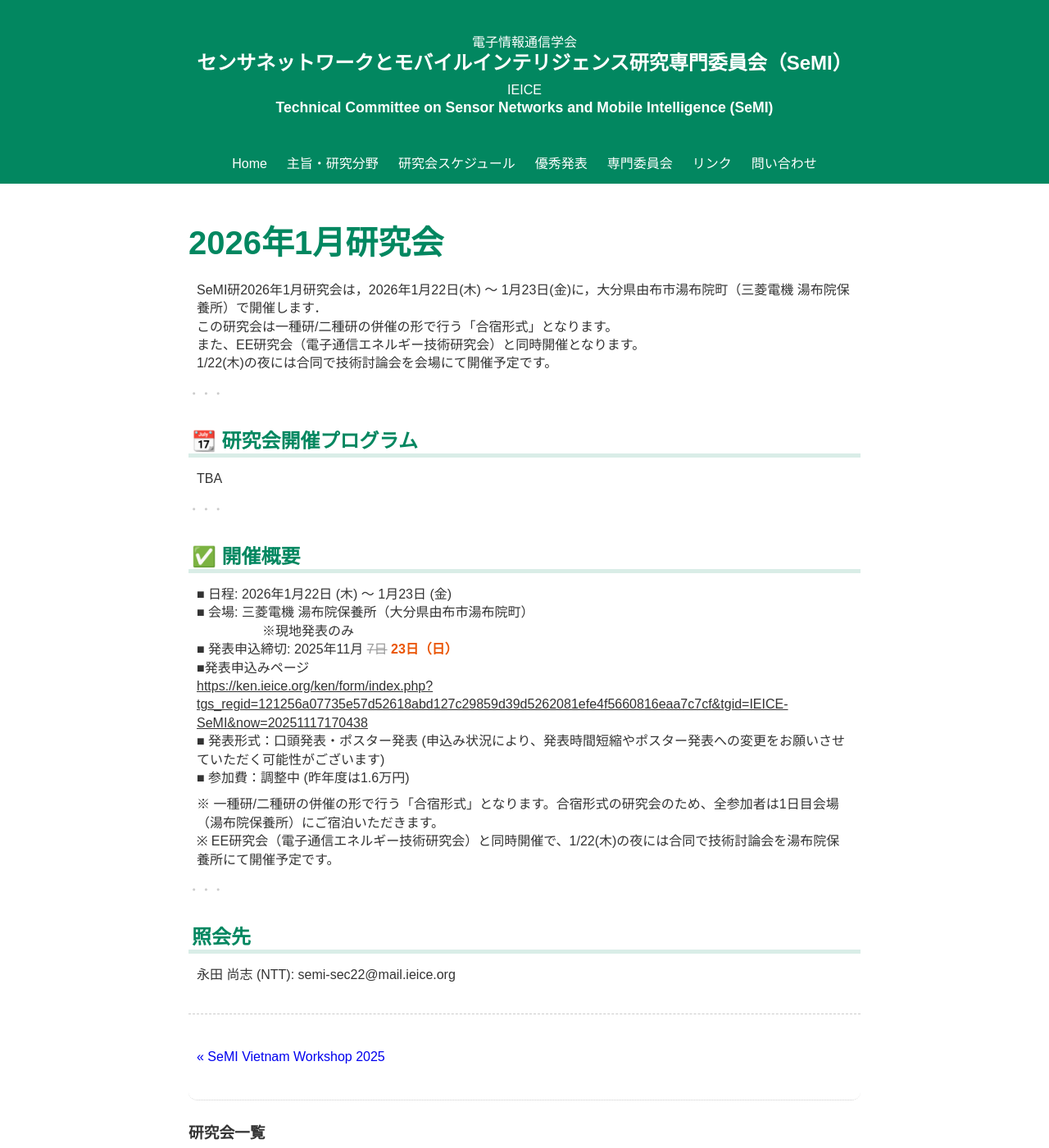
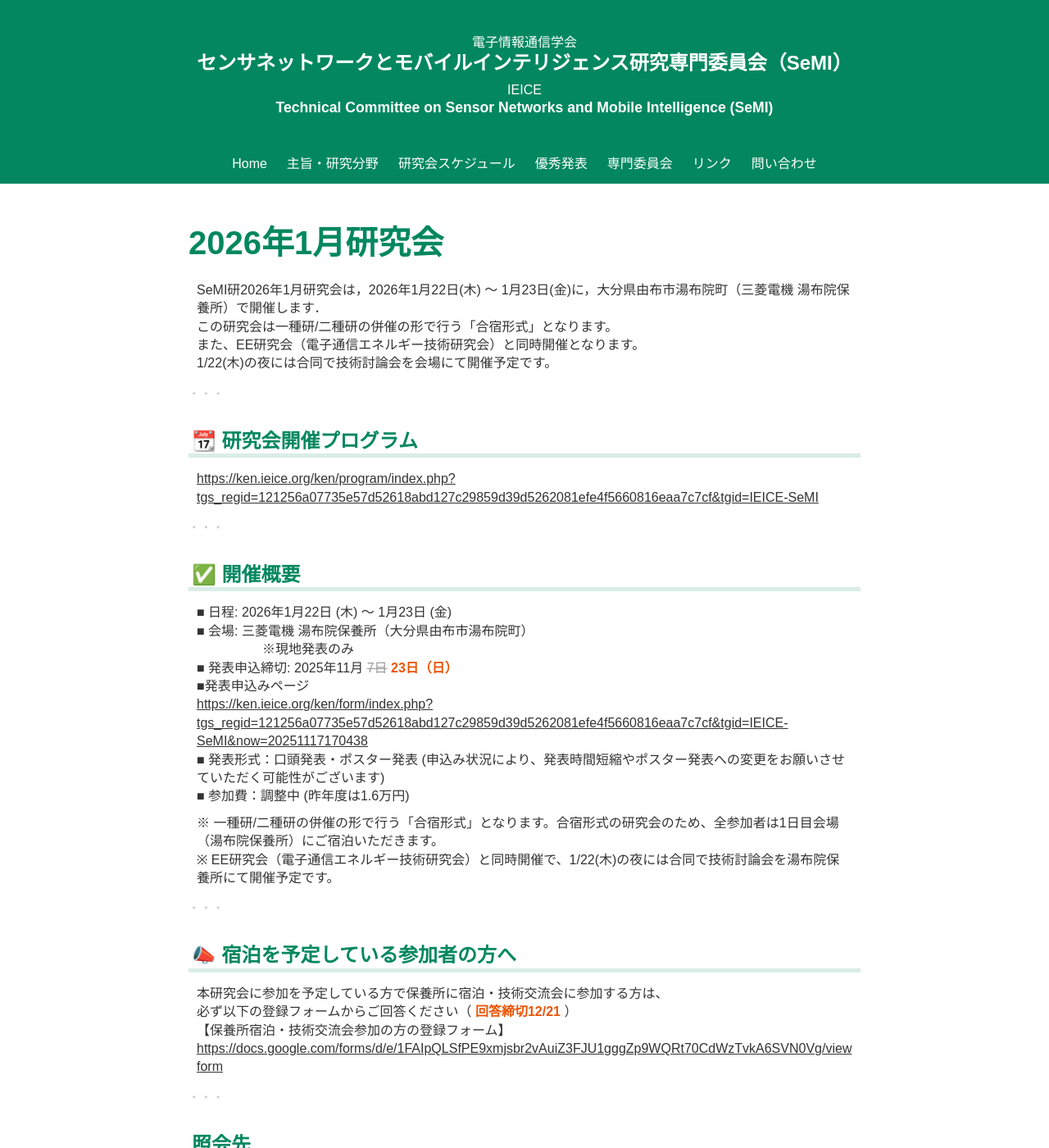
Before and after one commit to IEICE-SeMI/ieice-semi.github.io, a Jekyll site: the page built from docs/_posts/2026-01-22-conf.md, in a window 1280 px wide and 1400 px high. Shown: the whole window at 82% size. Built offline with Jekyll 4.4.1, drawn with Linux system fonts in a browser that asks for light colours.

Commit message:
update 2026-01-22-conf

```diff
--- a/docs/_posts/2026-01-22-conf.md
+++ b/docs/_posts/2026-01-22-conf.md
@@ -14,7 +14,7 @@ SeMI研2026年1月研究会は，2026年1月22日(木) 〜 1月23日(金)に，
 
 ## 📆 研究会開催プログラム
 
-TBA
+<https://ken.ieice.org/ken/program/index.php?tgs_regid=121256a07735e57d52618abd127c29859d39d5262081efe4f5660816eaa7c7cf&tgid=IEICE-SeMI>
 
 ------
 
@@ -33,5 +33,14 @@ TBA
 
 -----
 
+## 📣 宿泊を予定している参加者の方へ
+
+本研究会に参加を予定している方で保養所に宿泊・技術交流会に参加する方は、
+必ず以下の登録フォームからご回答ください（ **回答締切12/21** ）
+【保養所宿泊・技術交流会参加の方の登録フォーム】
+<https://docs.google.com/forms/d/e/1FAIpQLSfPE9xmjsbr2vAuiZ3FJU1gggZp9WQRt70CdWzTvkA6SVN0Vg/viewform>
+
+-----
+
 ## 照会先
 永田 尚志 (NTT): semi-sec22@mail.ieice.org
```
